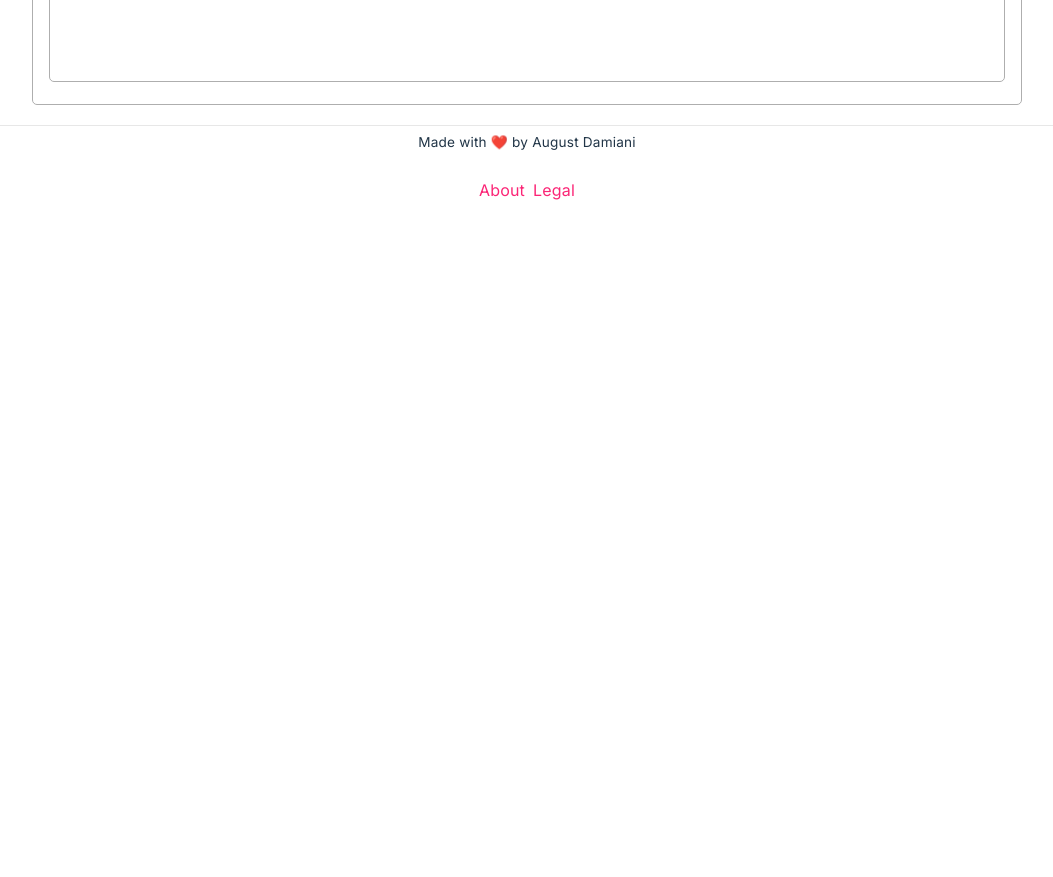
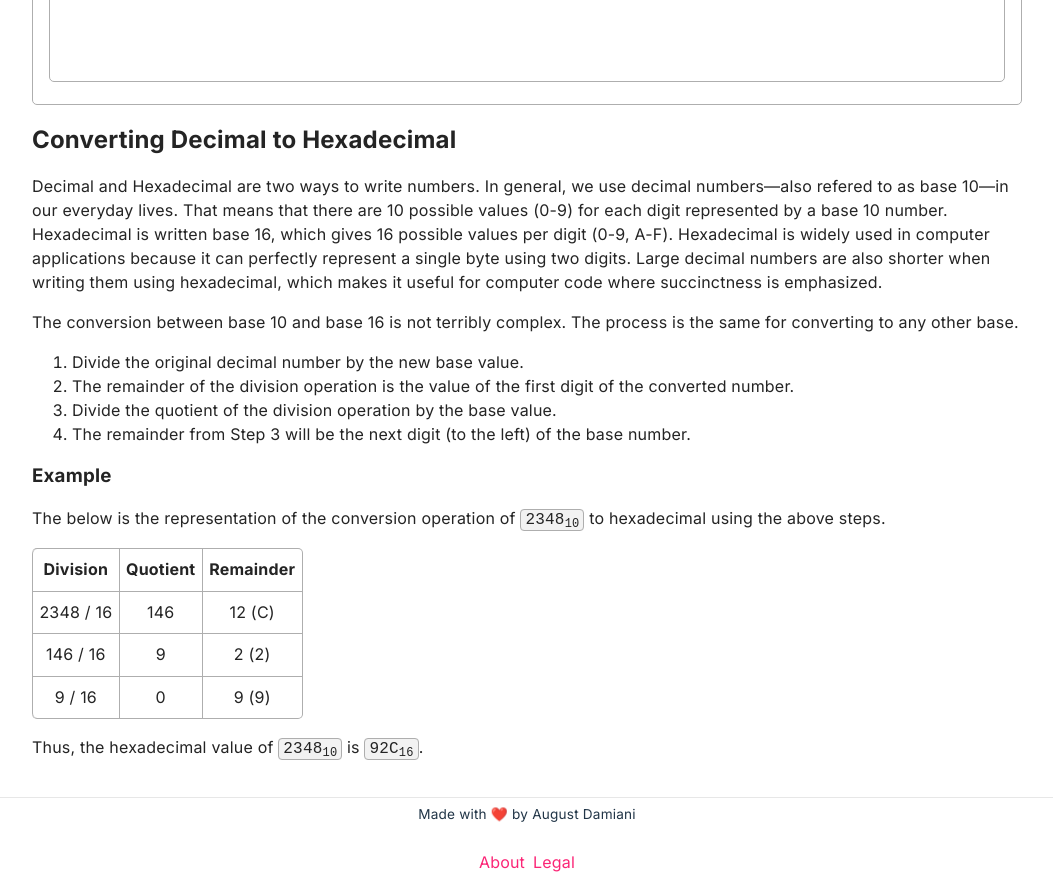
Before and after one commit to acdamiani/cryptools, a Next.js app: page /converters/dec-to-hex in a window 1280 px wide. Shown: the part 2080-2957 px from the top of the page, without its empty margins (113-1166 px from the left). Before the commit the page ends 2285 px from the top, so only its background shows below. Built offline with nearby package versions, Linux system fonts and the light colour scheme.

Commit message:
feat(converters): add decimal converter contents

```diff
--- a/components/Button/button.tsx
+++ b/components/Button/button.tsx
@@ -13,6 +13,7 @@ export interface ButtonProps {
   backgroundColorHover?: color;
   borderColor?: color;
   borderColorHover?: color;
+  borderColorFocus?: color;
   borderWidth?: React.CSSProperties['borderWidth'];
   padding?: React.CSSProperties['padding'];
   icon?: ReactNode;
@@ -33,6 +34,7 @@ const Button = ({
     : `var(--ct-c-primary-hover)`,
   borderColor = `transparent`,
   borderColorHover = `transparent`,
+  borderColorFocus = secondary ? `var(--ct-c-primary)` : `var(--ct-c-font)`,
   borderWidth = `1px`,
   padding = `0.5rem 1rem`,
   icon,
@@ -54,6 +56,9 @@ const Button = ({
           color: ${textColorHover};
           background-color: ${backgroundColorHover};
           border-color: ${borderColorHover};
+        }
+        button:focus-visible {
+          border: 1px solid ${borderColorFocus};
         }
         button:disabled {
           cursor: not-allowed;
--- a/components/Toggle/toggle.module.css
+++ b/components/Toggle/toggle.module.css
@@ -13,6 +13,10 @@
   margin: 0;
 
   transition: border-color 0.15s ease, background-color 0.15s ease;
+}
+
+.button:focus-visible {
+  border: 1px solid var(--ct-c-primary);
 }
 
 .button:hover {
--- a/pages/converters/dec-to-hex.tsx
+++ b/pages/converters/dec-to-hex.tsx
@@ -48,6 +48,83 @@ export default function DecToHex() {
           initialTo="hexadecimal"
         />
       </Area>
+      <h2>Converting Decimal to Hexadecimal</h2>
+      <p>
+        Decimal and Hexadecimal are two ways to write numbers. In general, we
+        use decimal numbers&mdash;also refered to as base 10&mdash;in our
+        everyday lives. That means that there are 10 possible values (0-9) for
+        each digit represented by a base 10 number. Hexadecimal is written base
+        16, which gives 16 possible values per digit (0-9, A-F). Hexadecimal is
+        widely used in computer applications because it can perfectly represent
+        a single byte using two digits. Large decimal numbers are also shorter
+        when writing them using hexadecimal, which makes it useful for computer
+        code where succinctness is emphasized.
+      </p>
+      <p>
+        The conversion between base 10 and base 16 is not terribly complex. The
+        process is the same for converting to any other base.
+      </p>
+      <ol>
+        <li>Divide the original decimal number by the new base value.</li>
+        <li>
+          The remainder of the division operation is the value of the first
+          digit of the converted number.
+        </li>
+        <li>
+          Divide the quotient of the division operation by the base value.
+        </li>
+        <li>
+          The remainder from Step 3 will be the next digit (to the left) of the
+          base number.
+        </li>
+      </ol>
+      <h3>Example</h3>
+      <p>
+        The below is the representation of the conversion operation of{` `}
+        <code>
+          2348<sub>10</sub>
+        </code>
+        {` `}
+        to hexadecimal using the above steps.
+      </p>
+      <table>
+        <thead>
+          <tr>
+            <th>Division</th>
+            <th>Quotient</th>
+            <th>Remainder</th>
+          </tr>
+        </thead>
+        <tbody>
+          <tr>
+            <td>2348 / 16</td>
+            <td>146</td>
+            <td>12 (C)</td>
+          </tr>
+          <tr>
+            <td>146 / 16</td>
+            <td>9</td>
+            <td>2 (2)</td>
+          </tr>
+          <tr>
+            <td>9 / 16</td>
+            <td>0</td>
+            <td>9 (9)</td>
+          </tr>
+        </tbody>
+      </table>
+      <p>
+        Thus, the hexadecimal value of{` `}
+        <code>
+          2348<sub>10</sub>
+        </code>
+        {` `}
+        is{` `}
+        <code>
+          92C<sub>16</sub>
+        </code>
+        .
+      </p>
     </>
   );
 }
--- a/pages/converters/oct-to-ascii.tsx
+++ b/pages/converters/oct-to-ascii.tsx
@@ -3,7 +3,7 @@ import Converter, {
   SelectOptions,
   SelectAbbr,
 } from '@/components/Converter/converter';
-import HexadecimalConverter from '@/src/converters/hex';
+import OctalConverter from '@/src/converters/oct';
 import { useRouter } from 'next/router';
 
 export default function BinaryToAscii() {
@@ -14,7 +14,7 @@ export default function BinaryToAscii() {
       return ``;
     }
 
-    const hx = new HexadecimalConverter(input);
+    const hx = new OctalConverter(input);
 
     return hx.to(`text`).value;
   };
--- a/src/converters/oct.ts
+++ b/src/converters/oct.ts
@@ -44,11 +44,10 @@ export default class OctalConverter extends Converter {
       case `binary`:
         return new BinaryConverter(Converter.stringFrom(this._oct, `binary`));
       case `text`:
-        const v = this.value.padStart(
-          Math.ceil(this.value.length / 3) * 3,
-          `0`,
-        );
+        const abs = this._oct.abs().toString(8);
+        const v = abs.padStart(Math.ceil(abs.length / 3) * 3, `0`);
         const bytes: number[] = [];
+
         for (let i = 0; i < v.length; i += 3) {
           const o = v.substring(i, i + 3);
           bytes.push(parseInt(o, 8));
```
Also changed, not shown: pages/converters/dec-to-binary.tsx (+121 -0 lines), pages/converters/dec-to-oct.tsx (+81 -0 lines).
